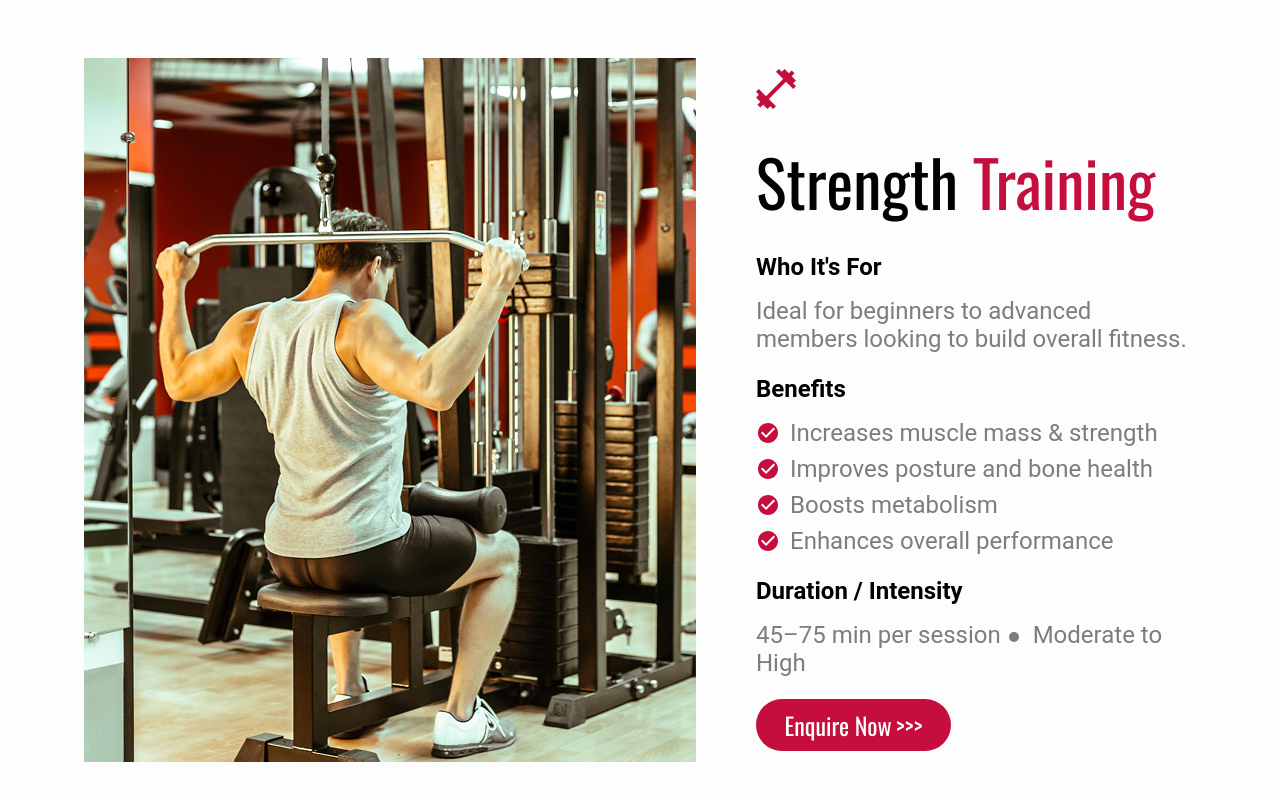
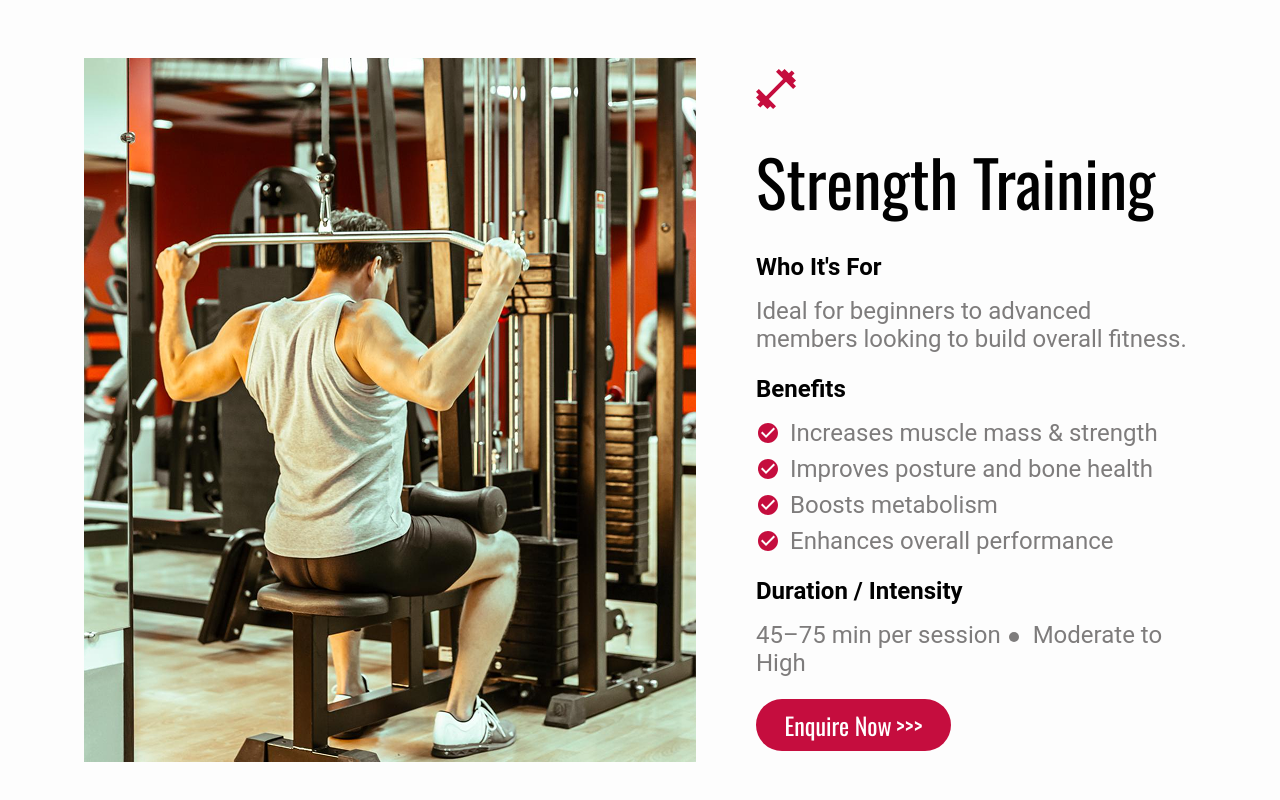
Before and after one commit to Asolinmaso/3g_gym, a Next.js app: page /services in a window 1280 px wide. Shown: the part 800-1600 px from the top of the page. Built offline with nearby package versions, Linux system fonts and the light colour scheme.

Commit message:
Add files via upload

```diff
--- a/components/about-page/AboutInfrastructure.tsx
+++ b/components/about-page/AboutInfrastructure.tsx
@@ -31,9 +31,6 @@ export default function AboutInfrastructure() {
           <div className="about-infra__image-wrap">
             <Image src="/images/about_page/about_infrastructure.png" alt="Gym space" fill className="about-infra__image" sizes="748px" />
           </div>
-          <div className="about-infra__red-bar">
-            <span className="about-infra__vertical-label">INFRASTRUCTURE</span>
-          </div>
         </div>
       </div>
     </section>
--- a/components/programs/Programs.tsx
+++ b/components/programs/Programs.tsx
@@ -1,6 +1,6 @@
 export default function Programs() {
   const programs = [
-    { id: 1, title: '', image: 'strength' },
+    { id: 1, title: 'Strength Training', image: 'strength' },
     { id: 2, title: 'Cardio Blast', image: 'cardio' },
     { id: 3, title: 'Yoga & Flexibility', image: 'yoga' },
     { id: 4, title: 'Crossfit', image: 'crossfit' },
--- a/components/services-page/FAQ.tsx
+++ b/components/services-page/FAQ.tsx
@@ -37,17 +37,7 @@ export default function FAQ() {
   return (
     <section className="services-faq">
       <div className="content-inner services-faq__inner">
-         <div className="services-faq__icon-wrap" aria-hidden>
-          <svg width="120" height="120" viewBox="0 0 60 60" fill="none" xmlns="http://www.w3.org/2000/svg">
-            <rect x="0" y="10" width="38" height="30" rx="6" fill="#C50D3E"/>
-            <text x="10" y="31" fontSize="16" fontWeight="bold" fill="white">Q</text>
-            <rect x="20" y="0" width="38" height="30" rx="6" fill="#C50D3E"/>
-            <text x="30" y="21" fontSize="16" fontWeight="bold" fill="white">A</text>
-          </svg>
-        </div>
-        <h2 className="services-faq__title">
-          Frequently Asked <span style={{ color: '#C50D3E' }}>Questions</span>
-        </h2>
+        <h2 className="services-faq__title">Frequently Asked Questions</h2>
         <div className="services-faq__list">
           {FAQ_ITEMS.map((item) => {
             const isOpen = openId === item.id;
@@ -66,15 +56,9 @@ export default function FAQ() {
                 >
                   <span>{item.question}</span>
                   <span className="services-faq__chevron" aria-hidden>
-                    {isOpen ? (
-                      <svg width="14" height="14" viewBox="0 0 14 14" fill="none">
-                        <path d="M1 10l6-6 6 6" stroke="currentColor" strokeWidth="2" strokeLinecap="round"/>
-                      </svg>
-                    ) : (
-                      <svg width="14" height="14" viewBox="0 0 14 14" fill="none">
-                        <path d="M1 4l6 6 6-6" stroke="currentColor" strokeWidth="2" strokeLinecap="round"/>
-                      </svg>
-                    )}
+                    <svg width="12" height="22" viewBox="0 0 12 22" fill="currentColor">
+                      <path d="M1 1l10 10L1 21" stroke="currentColor" strokeWidth="2" fill="none" />
+                    </svg>
                   </span>
                 </button>
                 <div
@@ -90,14 +74,7 @@ export default function FAQ() {
             );
           })}
         </div>
-        <p className="services-faq__bottom-text">
-          Still have questions? Contact us and we&apos;ll be happy to help.
-        </p>
-        <a href="/contact" className="services-faq__contact-btn">
-          Contact Us <span aria-hidden>&gt;</span>
-        </a>
       </div>
-
     </section>
   );
 }
--- a/components/services-page/ServicesDetailBlock.tsx
+++ b/components/services-page/ServicesDetailBlock.tsx
@@ -196,12 +196,7 @@ export default function ServicesDetailBlock({
             <IconBlock type={icon} />
             <span className="services-detail__line" />
           </div>
-          <h2 className="services-detail__title">
-  {title.split(' ').slice(0, -1).join(' ')}{' '}
-  <span style={{ color: '#C50D3E' }}>
-    {title.split(' ').slice(-1)[0]}
-  </span>
-</h2>
+          <h2 className="services-detail__title">{title}</h2>
           <div className="services-detail__who">
             <h3 className="services-detail__subheading">Who It&apos;s For</h3>
             <p className="services-detail__text">{whoItFor}</p>
--- a/components/services/Services.tsx
+++ b/components/services/Services.tsx
@@ -4,7 +4,7 @@ import Image from 'next/image';
 const SERVICES = [
   { title: 'Weight Gain Program', image: '/services/weight_gain.png' },
   { title: 'Group Classes', image: '/services/group_class.png' },
-  { title: 'Strength training', image: '/services/strength_home.png' },
+  { title: 'Strength Training', image: '/services/strength_home.png' },
   { title: 'Weight Loss Program', image: '/services/weight_loss_home.png' },
   { title: 'Functional Training', image: '/services/functional_training.png' },
   { title: 'Personal Training', image: '/services/personel_train.png' },
```
